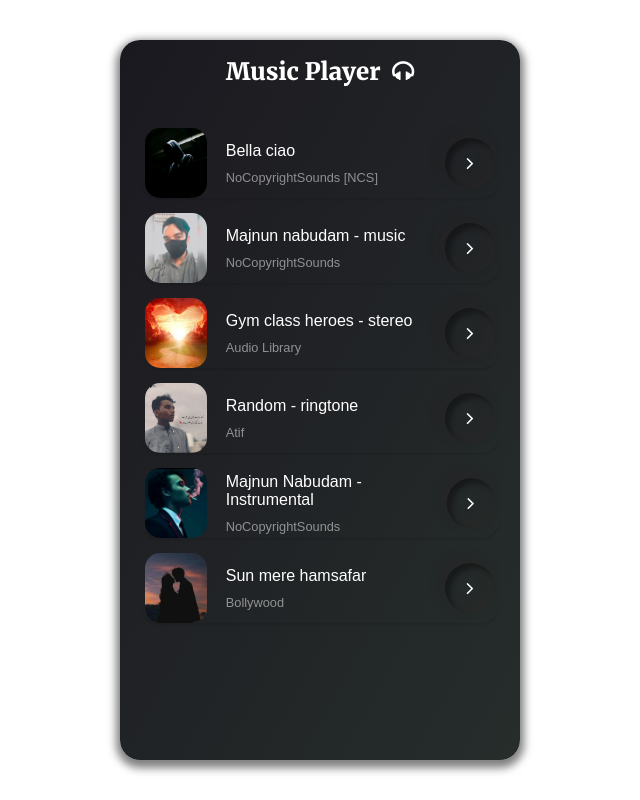
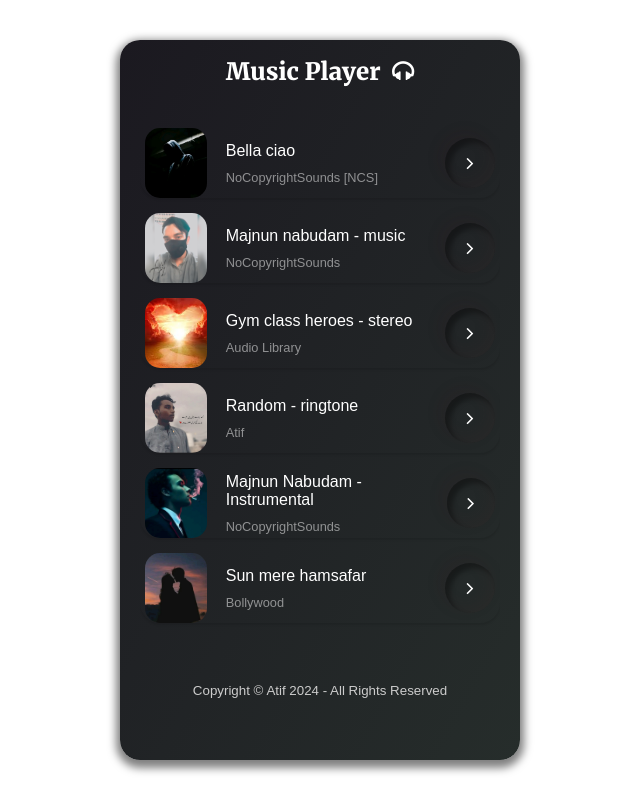
Before and after one commit to Atif-7/project_musicWebApp, a plain HTML site: page index.html in a window 1280 px wide. Shown: the whole page, without its empty margins (320-960 px from the left). Drawn offline with Linux system fonts and the light colour scheme.

Commit message:
added footer

```diff
--- a/index.html
+++ b/index.html
@@ -6,8 +6,6 @@
 	<title>Music Web App</title>
 	<link rel="stylesheet" href="style.css">
 	<link rel="stylesheet" href="https://cdnjs.cloudflare.com/ajax/libs/font-awesome/4.7.0/css/font-awesome.min.css">
-	<link rel="preconnect" href="https://fonts.googleapis.com">
-    <link rel="preconnect" href="https://fonts.gstatic.com" crossorigin>
     <link href="https://fonts.googleapis.com/css2?family=Merriweather:ital,wght@0,300;0,400;0,700;0,900;1,300;1,400;1,700;1,900&display=swap" rel="stylesheet">
 </head>
 <body>
@@ -69,7 +67,9 @@
 				</div>
 			</div>
 		</div>
+		<small class="footer">Copyright &copy; Atif 2024 - All Rights Reserved</small>
 	</div>
+
 	<!-- songs list file -->
 	<script src="songs_list.js"></script>
 	<!-- javascript -->
--- a/songs_list.js
+++ b/songs_list.js
@@ -1,4 +1,4 @@
-//song list
+//songs list
 let songs = [
    {
      name: "Bella ciao",
--- a/style.css
+++ b/style.css
@@ -317,6 +317,10 @@ inset -5px -5px 15px rgba(255,255,255,0.1),
   cursor: pointer;
   background: rgba(255,255,255,0.1);
 }
+.footer{
+  color: #ccc;
+  padding: .6rem;
+}
 #artist_name{
   font-size: 0.8em;
   margin-top: 5px;
```
